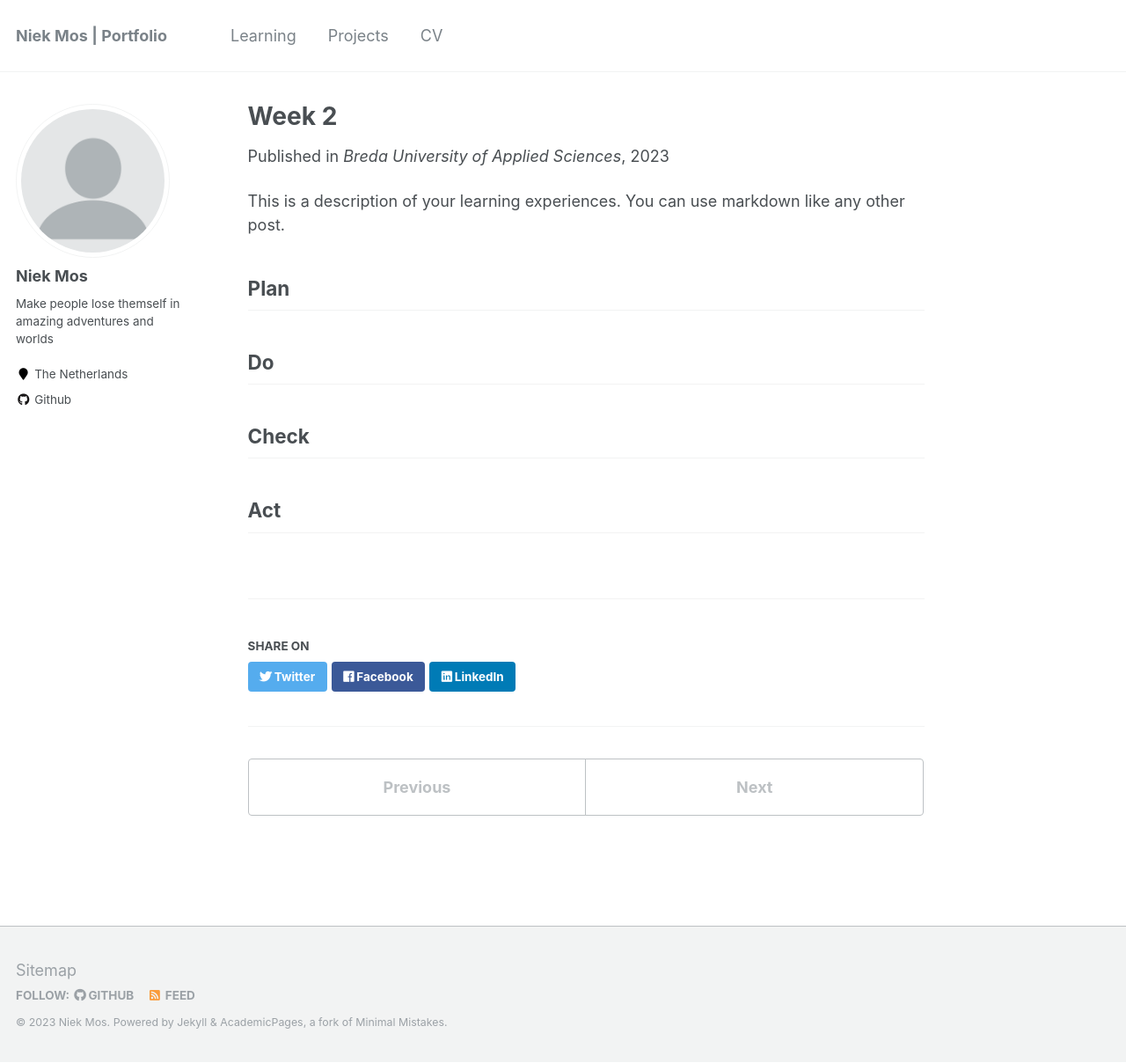
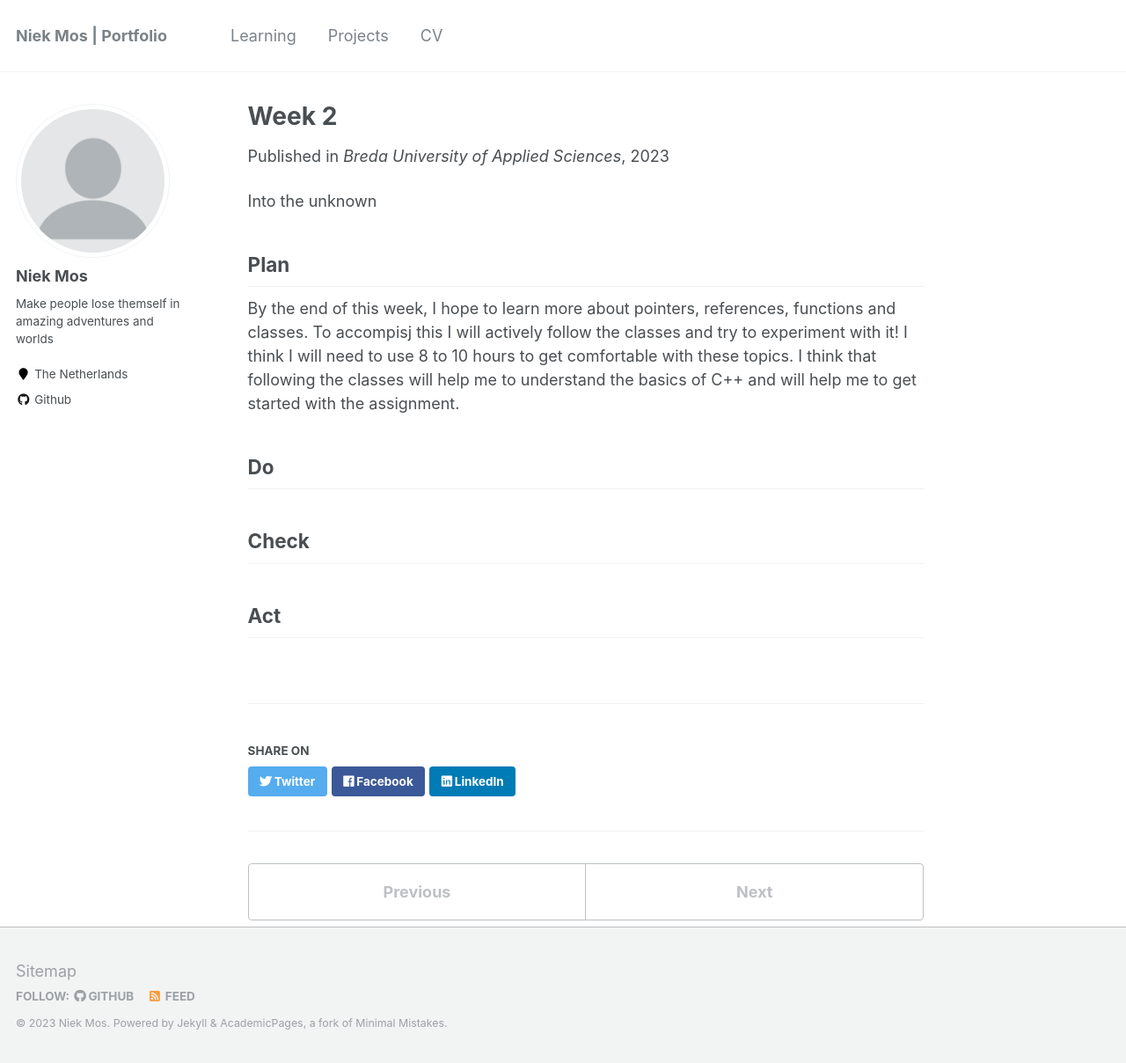
Before and after one commit to TheSatanicFlame/CPPPortfolio, a Jekyll site: the page built from _learning/week-2.md, in a window 1280 px wide and 1208 px high. Shown: the whole window at 88% size. Built offline with Jekyll 4.4.1, drawn with Linux system fonts in a browser that asks for light colours.

Commit message:
Weekly edits

```diff
--- a/_learning/week-2.md
+++ b/_learning/week-2.md
@@ -8,7 +8,7 @@ date: 2023-09-11
 location: "Breda, The Netherlands"
 ---
 
-This is a description of your learning experiences. You can use markdown like any other post.
+Into the unknown
 
 ## Plan
 
@@ -17,6 +17,8 @@ NOTE: Fill this section in at the beginning of the week!
 
 What do you plan to do this week? What new knowledge do you want to acquire? Do you want to follow any of the learning units for the course? Do you want to work on the assignment for the course? How much time do you estimate you will spend on these tasks?
 -->
+
+By the end of this week, I hope to learn more about pointers, references, functions and classes. To accompisj this I will actively follow the classes and try to experiment with it! I think I will need to use 8 to 10 hours to get comfortable with these topics. I think that following the classes will help me to understand the basics of C++ and will help me to get started with the assignment.
 
 ## Do
 
```
Also changed, not shown: _learning/week-1.md (+1 -1 lines).
